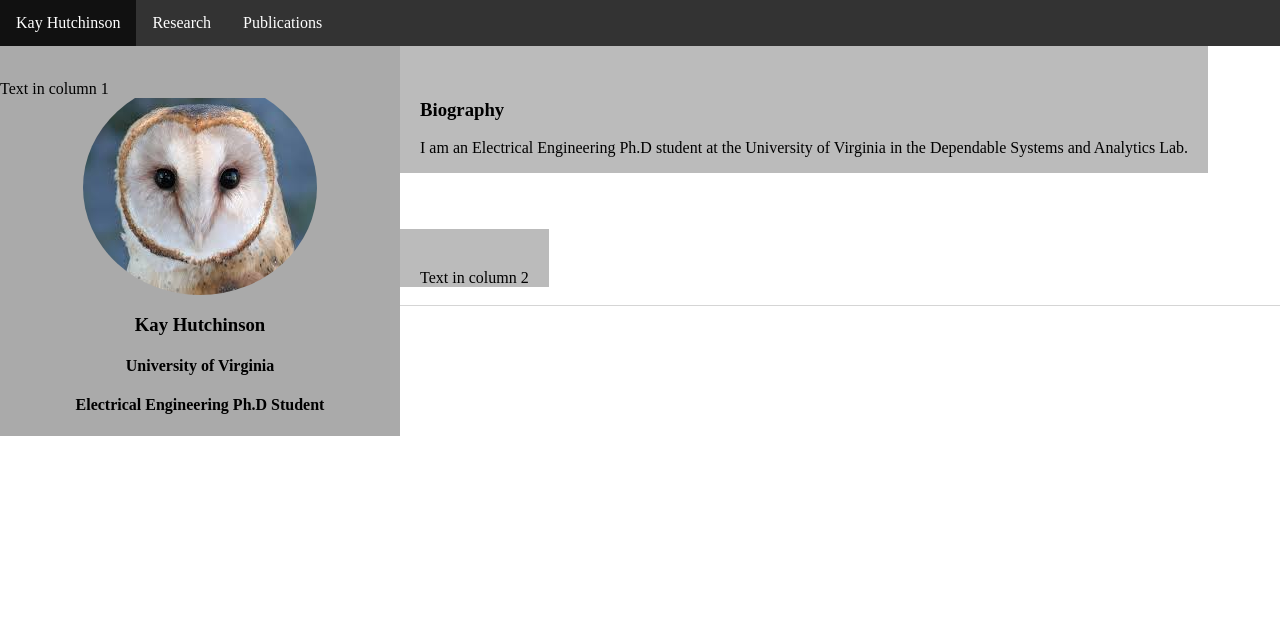
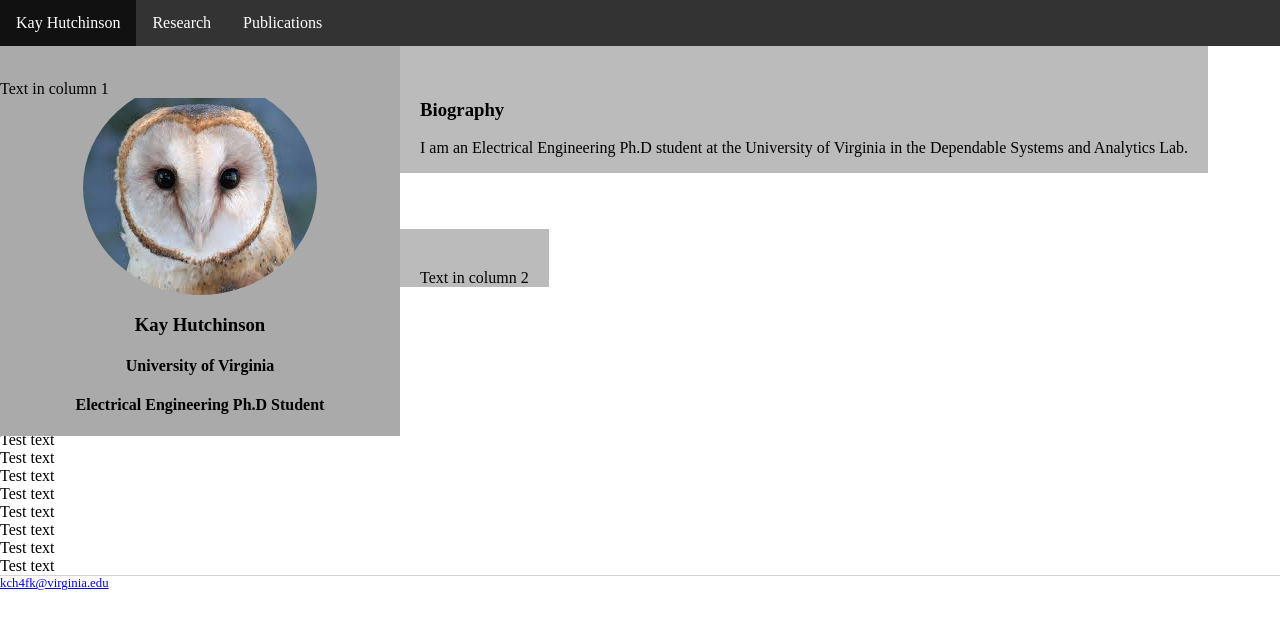
Before and after one commit to kch4fk/kch4fk.github.io, a Jekyll site: the page built from index.html, in a window 1280 px wide. Shown: the top 629 px of the page. Built offline with Jekyll 4.4.1, drawn with Linux system fonts in a browser that asks for light colours.

Commit message:
Update index.html

```diff
--- a/index.html
+++ b/index.html
@@ -39,7 +39,36 @@
 </div>
 
 Test text
-
+<br/>
+Test text
+<br/>
+Test text
+<br/>
+Test text
+<br/>
+Test text
+<br/>
+Test text
+<br/>
+Test text
+<br/>
+Test text
+<br/>
+Test text
+<br/>
+Test text
+<br/>
+Test text
+<br/>
+Test text
+<br/>
+Test text
+<br/>
+Test text
+<br/>
+Test text
+<br/>
+Test text
 <br/>
 
 <!--<img src="https://github.com/kch4fk/kch4fk.github.io/blob/master/barn%20owl.jpg?raw=true">-->
```
